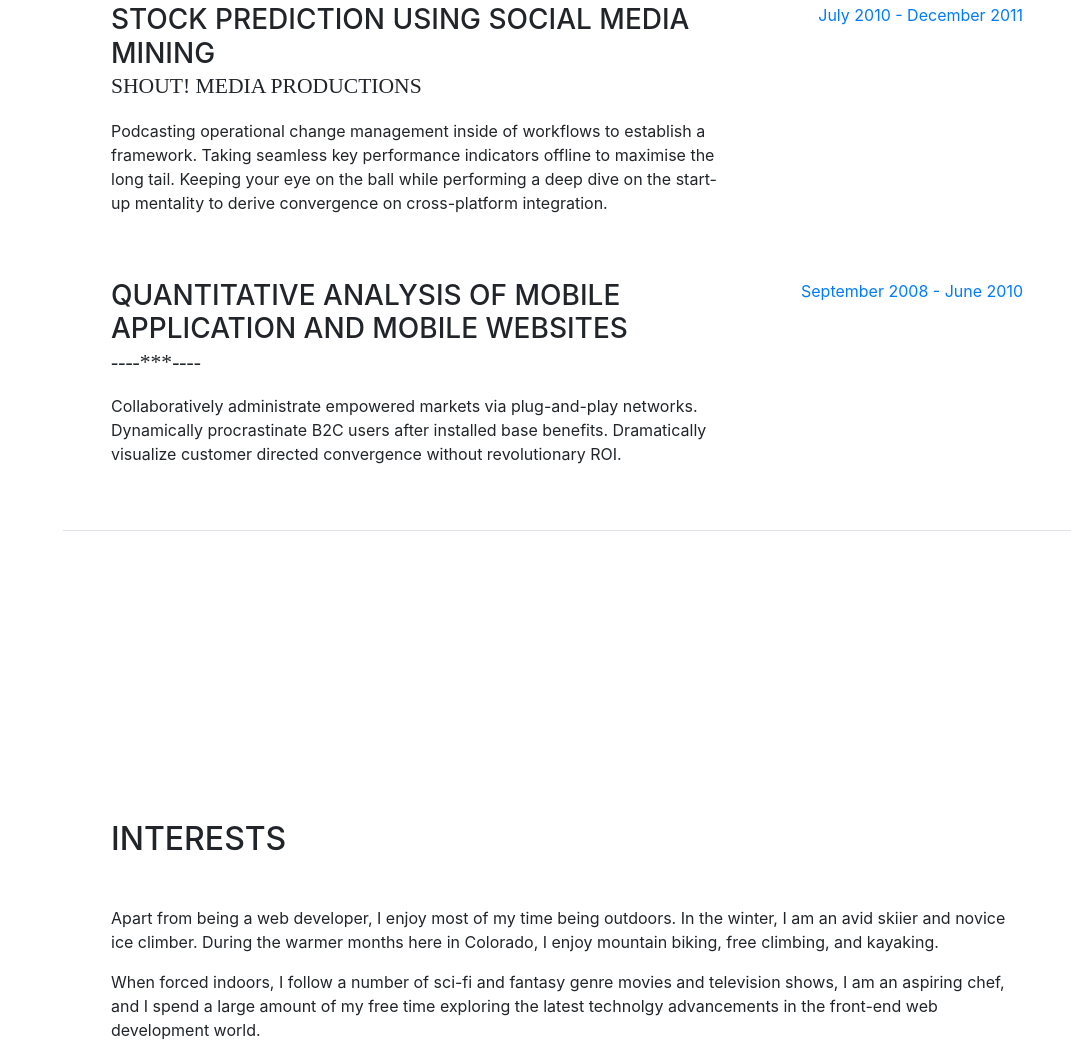
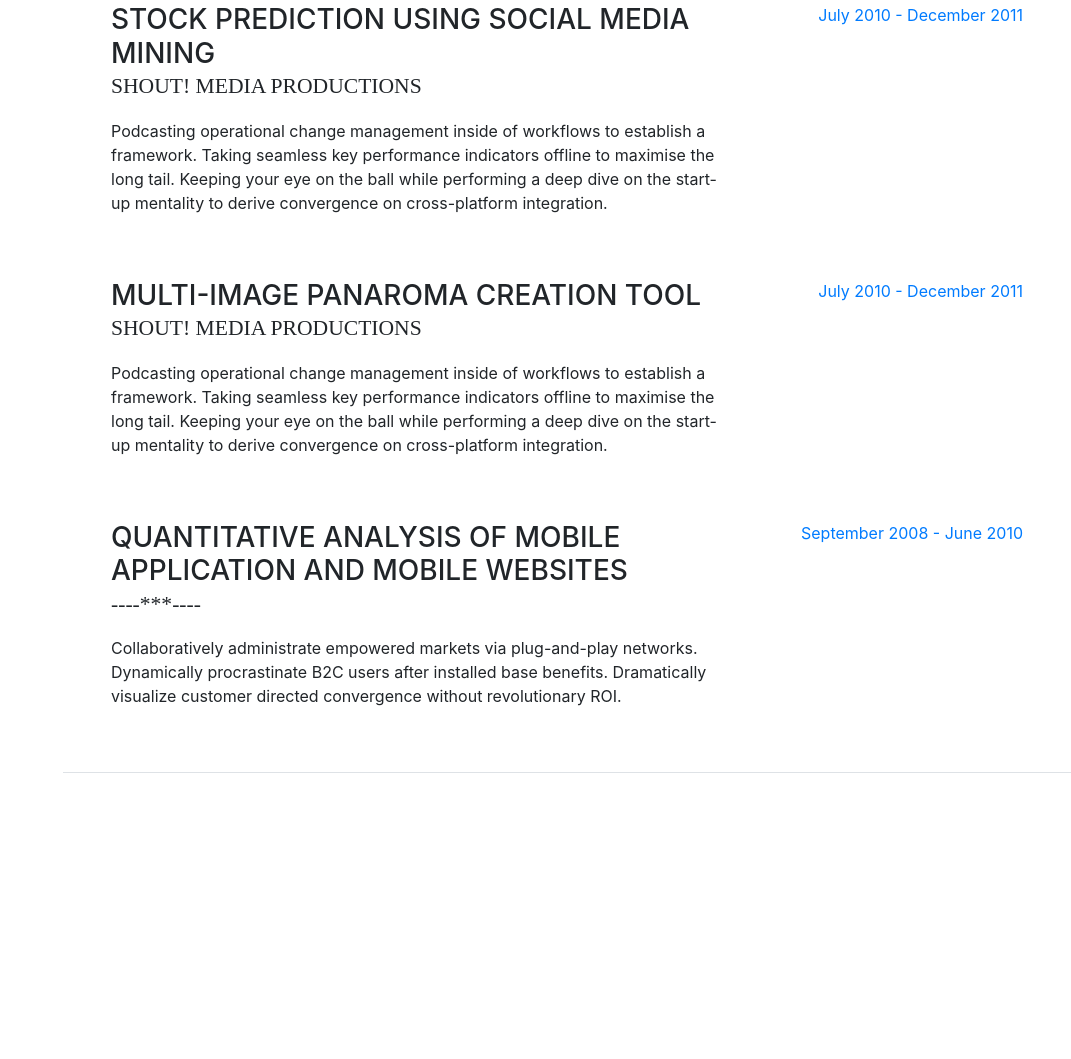
Before and after one commit to soutri/soutri.github.io, a website with bundled scripts: page index.html in a window 1280 px wide. Shown: the part 4370-5429 px from the top of the page, without its empty margins (209-1280 px from the left). Built offline with nearby package versions, Linux system fonts and the light colour scheme; a web font is replaced by a local one.

Commit message:
projects

```diff
--- a/index.html
+++ b/index.html
@@ -298,6 +298,17 @@
                 </div>
             </div>
 
+            <div class="resume-item d-flex flex-column flex-md-row mb-5">
+                <div class="resume-content mr-auto">
+                    <h3 class="mb-0">Multi-Image Panaroma Creation Tool</h3>
+                    <div class="subheading mb-3">Shout! Media Productions</div>
+                    <p>Podcasting operational change management inside of workflows to establish a framework. Taking seamless key performance indicators offline to maximise the long tail. Keeping your eye on the ball while performing a deep dive on the start-up mentality to derive convergence on cross-platform integration.</p>
+                </div>
+                <div class="resume-date text-md-right">
+                    <span class="text-primary">July 2010 - December 2011</span>
+                </div>
+            </div>
+
             <div class="resume-item d-flex flex-column flex-md-row">
             <div class="resume-content mr-auto">
               <h3 class="mb-0">Quantitative Analysis of Mobile Application and Mobile Websites</h3>
```
